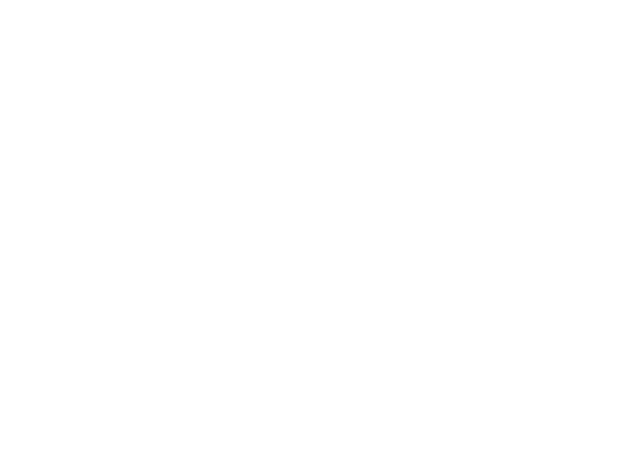
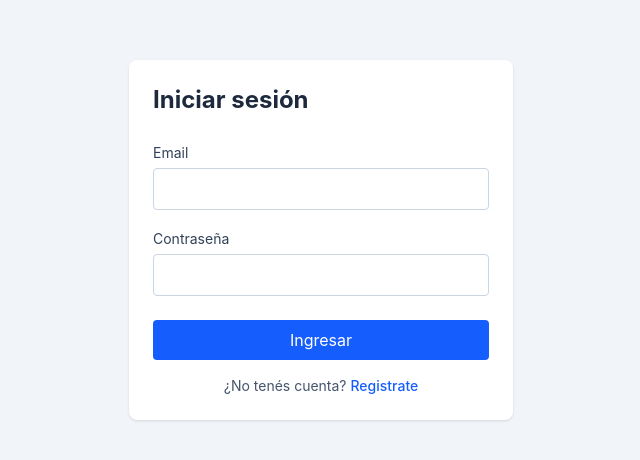
Before and after one commit to MaxiSoriaGit/trabajo-practico-integrador-2, a React (Vite) app: page /login in a window 1280 px wide. Before the commit this address had no page. Shown: the part 160-620 px from the top of the page, without its empty margins (319-959 px from the left). Built offline with nearby package versions, Linux system fonts and the light colour scheme.

Commit message:
se agregaron las rutas de login y registro al AppRouter

```diff
--- a/src/router/AppRouter.jsx
+++ b/src/router/AppRouter.jsx
@@ -1,10 +1,14 @@
 import { BrowserRouter, Route, Routes } from 'react-router';
 import HomePage from '../pages/HomePage';
+import LoginPage from '../pages/LoginPage';
+import RegisterPage from '../pages/RegisterPage';
 
 export const AppRouter = () => (
   <BrowserRouter>
     <Routes>
       <Route path="/" element={<HomePage />} />
+      <Route path="/login" element={<LoginPage />} />
+      <Route path="/register" element={<RegisterPage />} />
     </Routes>
   </BrowserRouter>
 );
```
